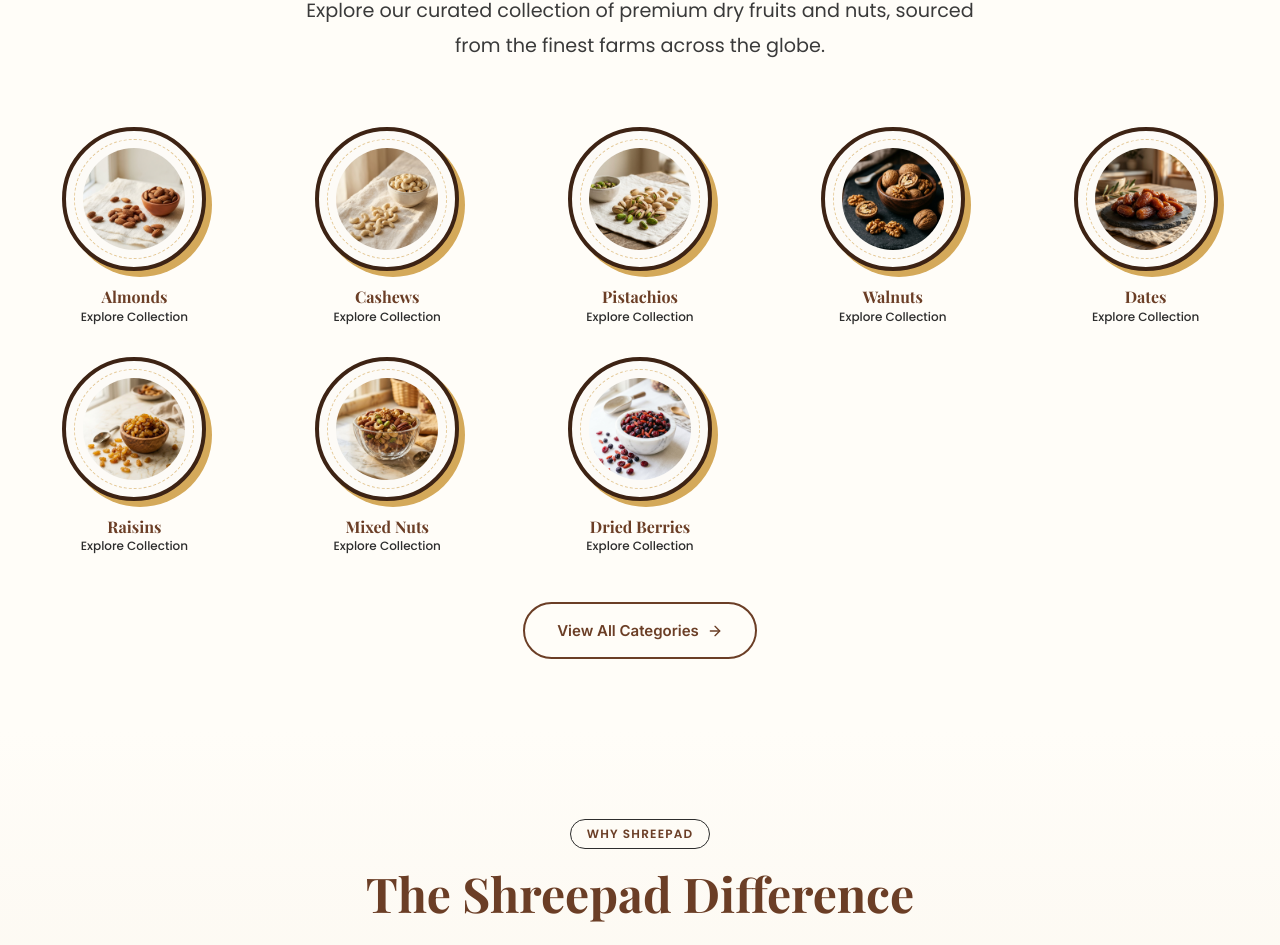
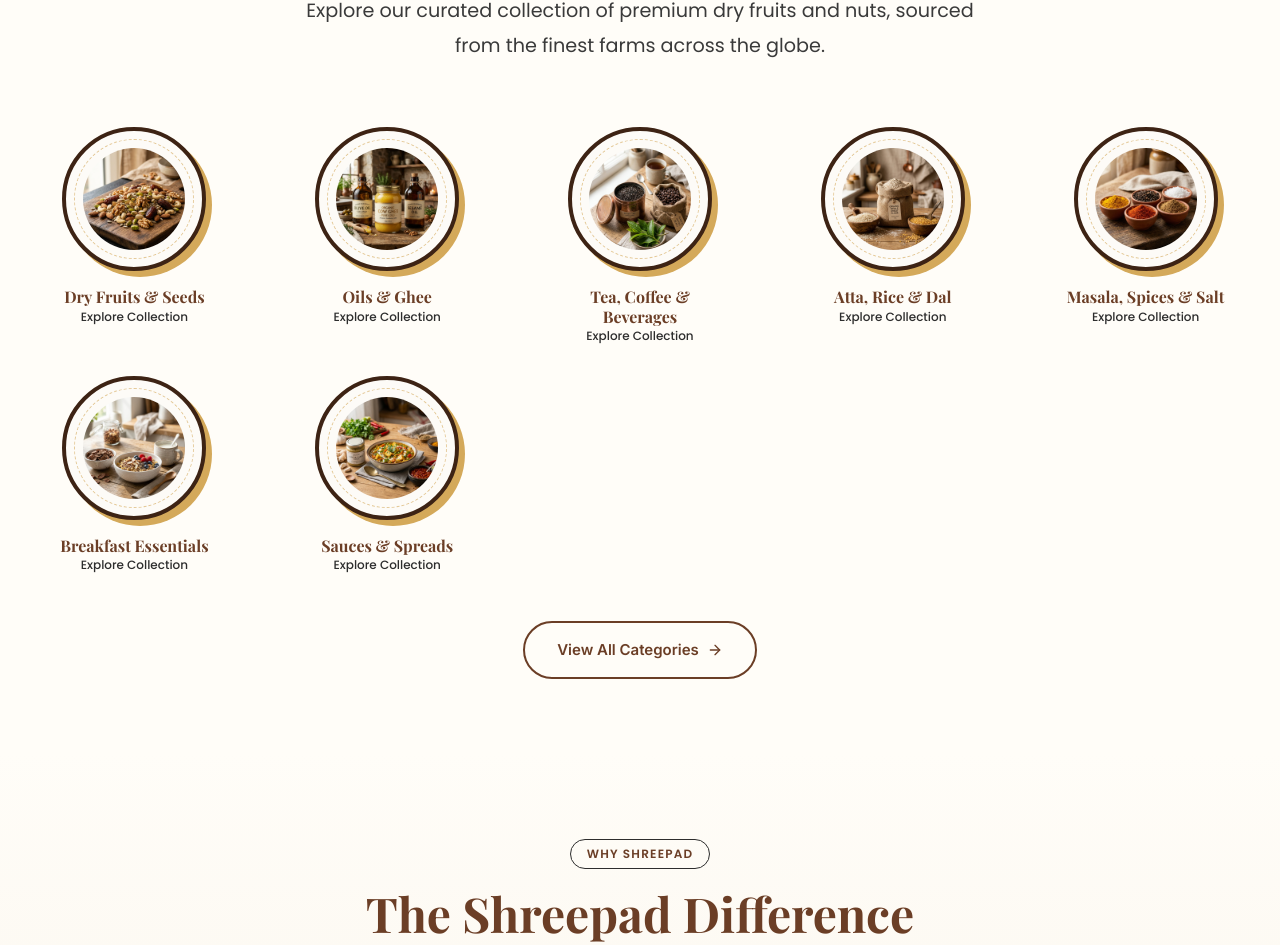
Before and after one commit to veaglespace-Tech/DryFruit, a Next.js app in the folder client/: page / in a window 1280 px wide. Shown: the part 1230-2175 px from the top of the page. Built offline with nearby package versions, Linux system fonts and the light colour scheme; no server answers; a web font is replaced by a local one.

Commit message:
fix: restore exact 7 official store categories in DB, homepage, and categories page matching user screenshot

```diff
--- a/client/src/app/categories/page.jsx
+++ b/client/src/app/categories/page.jsx
@@ -11,59 +11,52 @@
 const FALLBACK_CATEGORIES = [
   {
     id: 1,
-    name: "Almonds",
-    slug: "almonds",
-    description: "Hand-selected California and Indian almonds, raw and nutrient-dense.",
-    image: "/images/categories/almonds.png",
+    name: "Dry Fruits & Seeds",
+    slug: "dry-fruits-seeds",
+    description: "Premium handpicked dry fruits, nuts, and nutrient-dense healthy seeds",
+    image: "/images/categories/dry-fruits-seeds.png",
   },
   {
     id: 2,
-    name: "Cashews",
-    slug: "cashews",
-    description: "Creamy, large whole cashews from premium Konkan orchards.",
-    image: "/images/categories/cashews.png",
+    name: "Oils & Ghee",
+    slug: "oils-ghee",
+    description: "Cold-pressed oils and pure cow ghee for healthy cooking",
+    image: "/images/categories/oils-ghee.png",
   },
   {
     id: 3,
-    name: "Pistachios",
-    slug: "pistachios",
-    description: "Vibrant green naturally shelled and perfectly dry-roasted pistachios.",
-    image: "/images/categories/pistachios.png",
+    name: "Tea, Coffee & Beverages",
+    slug: "tea-coffee-beverages",
+    description: "Refreshing premium leaf teas and gourmet instant coffees",
+    image: "/images/categories/tea-coffee-beverages.png",
   },
   {
     id: 4,
-    name: "Walnuts",
-    slug: "walnuts",
-    description: "Omega-3 brain superfood Kashmiri walnut kernels, raw and wholesome.",
-    image: "/images/categories/walnuts.png",
+    name: "Atta, Rice & Dal",
+    slug: "atta-rice-dal",
+    description: "Organic unpolished flours, basmati rice, and protein-rich pulses",
+    image: "/images/categories/atta-rice-dal.png",
   },
   {
     id: 5,
-    name: "Dates",
-    slug: "dates",
-    description: "Plump Medjool and Ajwa dates, direct source of natural caramelly energy.",
-    image: "/images/categories/dates.png",
+    name: "Masala, Spices & Salt",
+    slug: "masala-spices-salt",
+    description: "Pure, authentic spice powders, whole spices, and low sodium salts",
+    image: "/images/categories/masala-spices-salt.png",
   },
   {
     id: 6,
-    name: "Raisins",
-    slug: "raisins",
-    description: "Naturally sun-dried golden and black raisins with a juicy texture.",
-    image: "/images/categories/raisins.png",
+    name: "Breakfast Essentials",
+    slug: "breakfast-essentials",
+    description: "Healthy millet muesli, ragi bites, and instant oats for a nutritious morning",
+    image: "/images/categories/breakfast-essentials.png",
   },
   {
     id: 7,
-    name: "Mixed Nuts",
-    slug: "mixed-nuts",
-    description: "Luxury roasted nut mixes tailored for active snacking profiles.",
-    image: "/images/categories/mixed-nuts.png",
-  },
-  {
-    id: 8,
-    name: "Dried Berries",
-    slug: "dried-berries",
-    description: "Antioxidant powerhouse - dried cranberries, blueberries, and superberries.",
-    image: "/images/categories/dried-berries.png",
+    name: "Sauces & Spreads",
+    slug: "sauces-instant-foods",
+    description: "Premium ready-to-eat meals, spreads, and authentic cooking pastes",
+    image: "/images/categories/sauces-instant-foods.png",
   },
 ];
 
--- a/client/src/components/sections/CategorySection.jsx
+++ b/client/src/components/sections/CategorySection.jsx
@@ -13,68 +13,60 @@
 
 const STATIC_CATEGORIES = [
   {
-    name: "Almonds",
-    slug: "almonds",
-    description: "Premium California & Irani Almonds",
-    image: "/images/categories/almonds.png",
+    name: "Dry Fruits & Seeds",
+    slug: "dry-fruits-seeds",
+    description: "Premium handpicked dry fruits, nuts, and healthy seeds",
+    image: "/images/categories/dry-fruits-seeds.png",
     count: "Explore Collection",
     color: "#F0DCCC",
   },
   {
-    name: "Cashews",
-    slug: "cashews",
-    description: "Creamy Whole Konkan Cashews",
-    image: "/images/categories/cashews.png",
+    name: "Oils & Ghee",
+    slug: "oils-ghee",
+    description: "Cold-pressed oils and pure cow ghee for healthy cooking",
+    image: "/images/categories/oils-ghee.png",
     count: "Explore Collection",
     color: "#F4E4CE",
   },
   {
-    name: "Pistachios",
-    slug: "pistachios",
-    description: "Roasted & Salted Iranian Pistachios",
-    image: "/images/categories/pistachios.png",
+    name: "Tea, Coffee & Beverages",
+    slug: "tea-coffee-beverages",
+    description: "Refreshing premium leaf teas and gourmet instant coffees",
+    image: "/images/categories/tea-coffee-beverages.png",
     count: "Explore Collection",
     color: "#E8F5E9",
   },
   {
-    name: "Walnuts",
-    slug: "walnuts",
-    description: "Omega-3 Rich Kashmiri Walnut Kernels",
-    image: "/images/categories/walnuts.png",
+    name: "Atta, Rice & Dal",
+    slug: "atta-rice-dal",
+    description: "Organic unpolished flours, basmati rice, and protein-rich pulses",
+    image: "/images/categories/atta-rice-dal.png",
     count: "Explore Collection",
     color: "#FBF4EC",
   },
   {
-    name: "Dates",
-    slug: "dates",
-    description: "Royal Medjool & Madinah Ajwa Dates",
-    image: "/images/categories/dates.png",
+    name: "Masala, Spices & Salt",
+    slug: "masala-spices-salt",
+    description: "Pure spice powders, whole spices, and rock salts",
+    image: "/images/categories/masala-spices-salt.png",
     count: "Explore Collection",
     color: "#FFF3E0",
   },
   {
-    name: "Raisins",
-    slug: "raisins",
-    description: "Golden Afghan & Black Kishmish",
-    image: "/images/categories/raisins.png",
+    name: "Breakfast Essentials",
+    slug: "breakfast-essentials",
+    description: "Healthy millet muesli, ragi bites, and instant oats",
+    image: "/images/categories/breakfast-essentials.png",
     count: "Explore Collection",
     color: "#FCE4EC",
   },
   {
-    name: "Mixed Nuts",
-    slug: "mixed-nuts",
-    description: "Luxury Roasted Nut & Seed Blends",
-    image: "/images/categories/mixed-nuts.png",
+    name: "Sauces & Spreads",
+    slug: "sauces-instant-foods",
+    description: "Premium ready-to-eat meals, spreads, and cooking pastes",
+    image: "/images/categories/sauces-instant-foods.png",
     count: "Explore Collection",
     color: "#F3E5F5",
-  },
-  {
-    name: "Dried Berries",
-    slug: "dried-berries",
-    description: "Antioxidant Superfood Cranberries & Blueberries",
-    image: "/images/categories/dried-berries.png",
-    count: "Explore Collection",
-    color: "#FCE4EC",
   },
 ];
 
```
